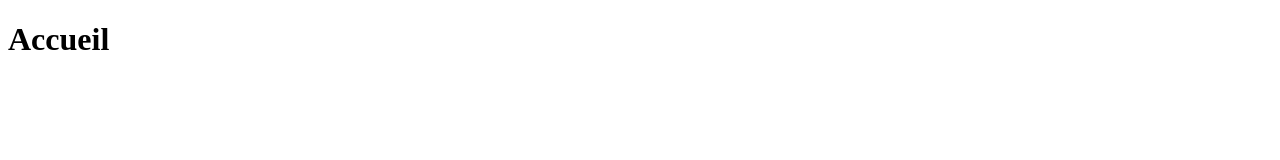
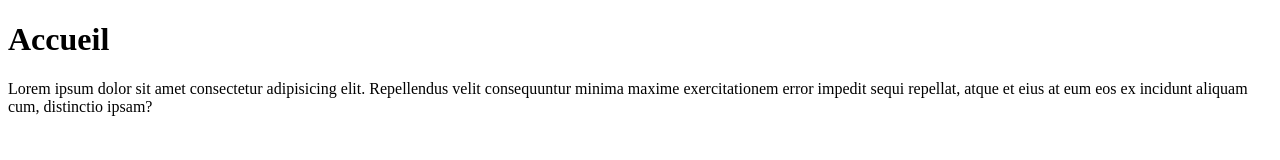
Before and after one commit to guelewar/premierProjet, a plain HTML site: page index.html in a window 1280 px wide. Drawn offline with Linux system fonts and the light colour scheme.

Commit message:
second commit

```diff
--- a/index.html
+++ b/index.html
@@ -8,6 +8,7 @@
 <body>
   <main>
     <h1>Accueil</h1>
+    <p>Lorem ipsum dolor sit amet consectetur adipisicing elit. Repellendus velit consequuntur minima maxime exercitationem error impedit sequi repellat, atque et eius at eum eos ex incidunt aliquam cum, distinctio ipsam?</p>
   </main>
 </body>
 </html>
```
